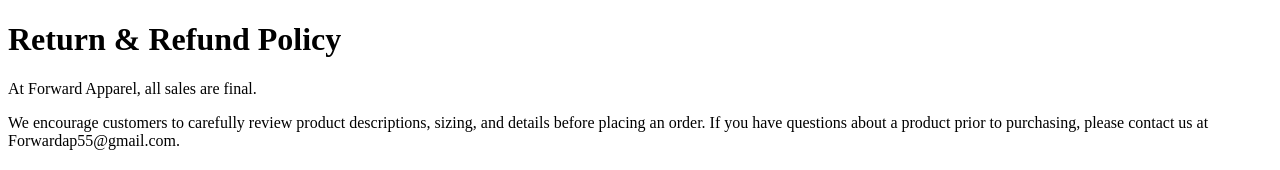
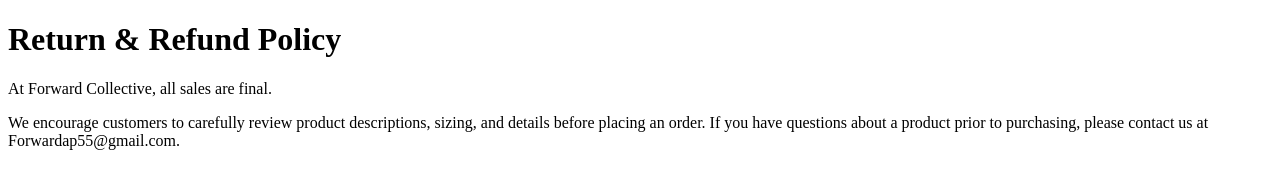
Before and after one commit to forwardcollective44/forward-collective, a Next.js app: page /return-policy in a window 1280 px wide. Shown: the top 170 px of the page. Built offline with nearby package versions, Linux system fonts and the light colour scheme.

Commit message:
Update page.tsx

```diff
--- a/src/app/return-policy/page.tsx
+++ b/src/app/return-policy/page.tsx
@@ -6,7 +6,7 @@
       </h1>
 
       <p className="mb-6">
-        At Forward Apparel, all sales are final.
+        At Forward Collective, all sales are final.
       </p>
 
       <p className="mb-6">
```
